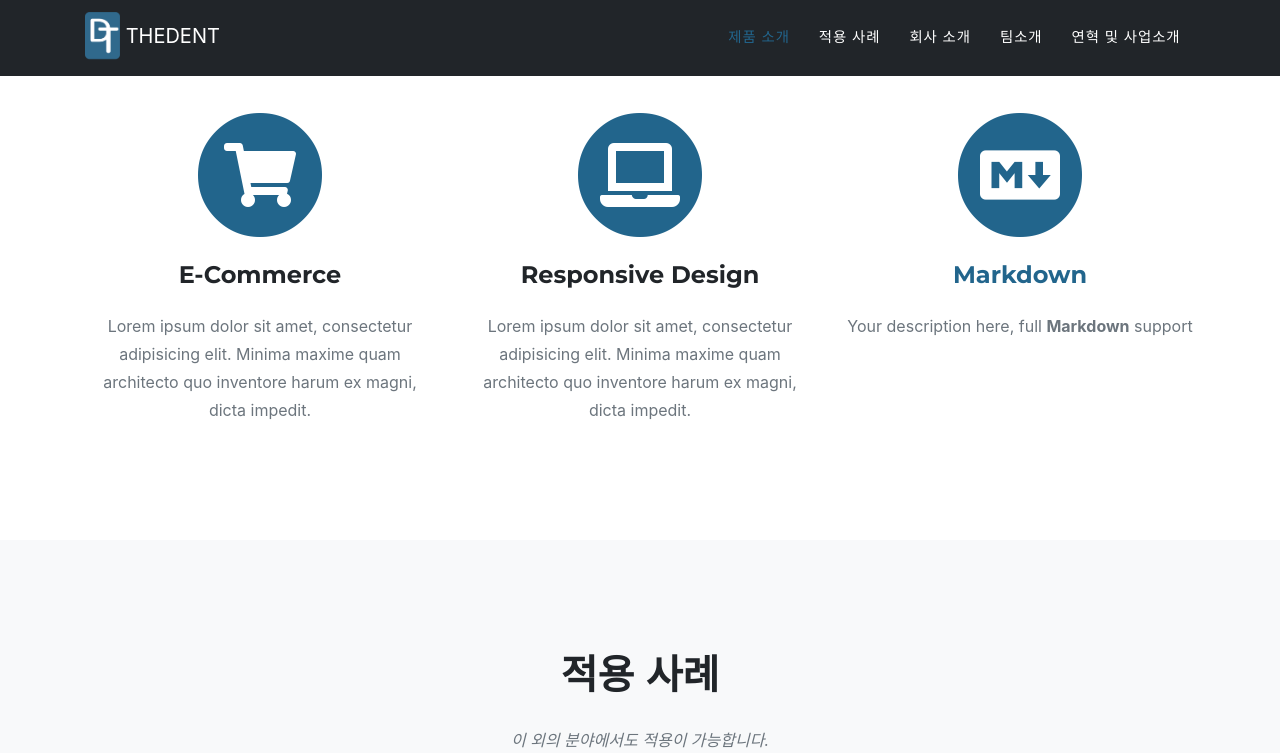
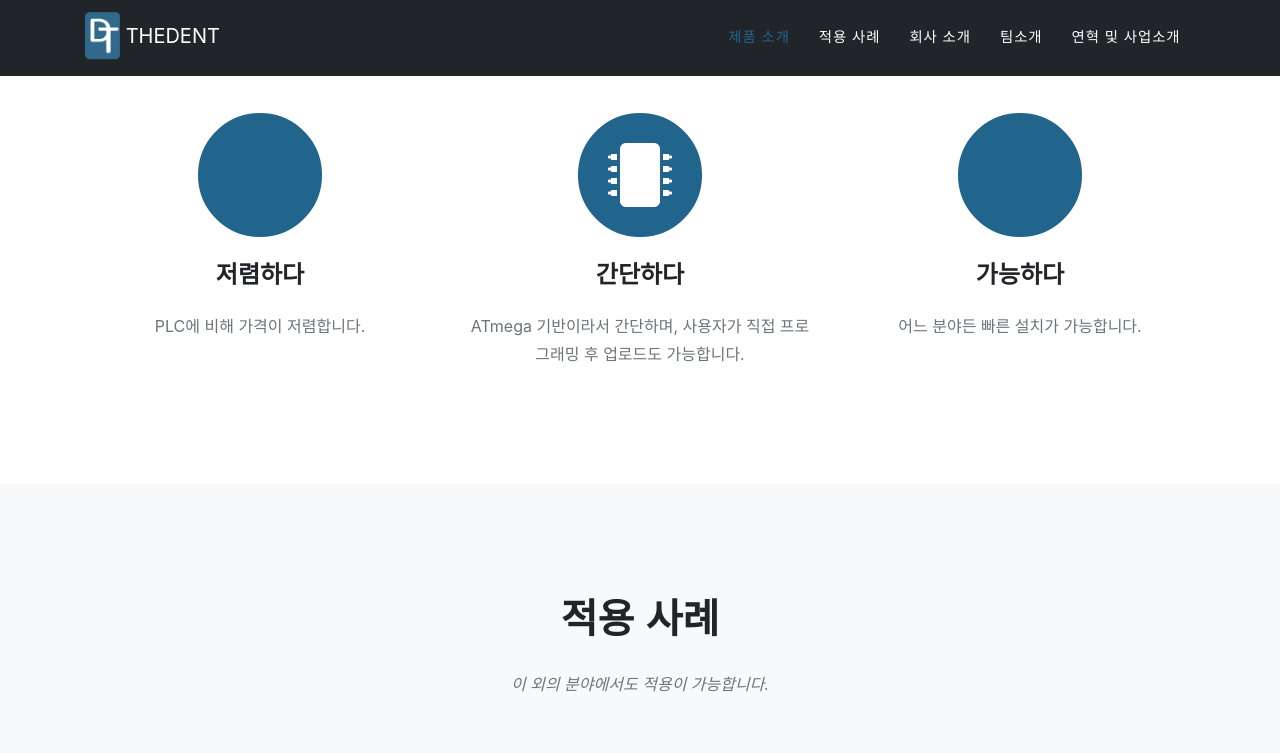
Before and after one commit to thedent-kr/thedent-kr.github.io, a Jekyll site: the page built from index.md, in a window 1280 px wide and 1400 px high, scrolled down 988 px. Shown: the top 753 px of the window. Built offline with Jekyll 4.4.1, drawn with Linux system fonts in a browser that asks for light colours; some web fonts are replaced; some of the changed text lies outside the part shown; grey boxes are pictures that could not be loaded.

Commit message:
Update sitetext

```diff
--- a/_data/sitetext.yml
+++ b/_data/sitetext.yml
@@ -156,15 +156,15 @@ ko: &DEFAULT_KO
     text: "Lorem ipsum"
     section: services
     list:
-      - title: "E-Commerce"
-        desc: "Lorem ipsum dolor sit amet, consectetur adipisicing elit. Minima maxime quam architecto quo inventore harum ex magni, dicta impedit."
-        icon: fas fa-shopping-cart #find more at https://fontawesome.com/icons
-      - title: "Responsive Design"
-        desc: "Lorem ipsum dolor sit amet, consectetur adipisicing elit. Minima maxime quam architecto quo inventore harum ex magni, dicta impedit."
-        icon: fas fa-laptop
-      - title: "[Markdown](https://en.wikipedia.org/wiki/Markdown)"
-        desc: "Your description here, full **Markdown** support"
-        icon: fab fa-markdown
+      - title: "저렴하다"
+        desc: "PLC에 비해 가격이 저렴합니다."
+        icon: fas fa-circle-dollar #find more at https://fontawesome.com/icons
+      - title: "간단하다"
+        desc: "ATmega 기반이라서 간단하며, 사용자가 직접 프로그래밍 후 업로드도 가능합니다."
+        icon: fas fa-microchip
+      - title: "가능하다"
+        desc: "어느 분야든 빠른 설치가 가능합니다."
+        icon: fab fa-person-chalkboard
 
   portfolio:
     title: "적용 사례"
@@ -192,7 +192,7 @@ ko: &DEFAULT_KO
   about:
     title: "회사 소개"
     text: ""
-    body: "Lorem ipsum dolor sit amet, consectetur adipisicing elit. Aut eaque, laboriosam veritatis, quos non quis ad perspiciatis, totam corporis ea, alias ut unde. **Markdown** supported."
+    body: "작성중입니다..."
     section: about
 
   clients:
```
